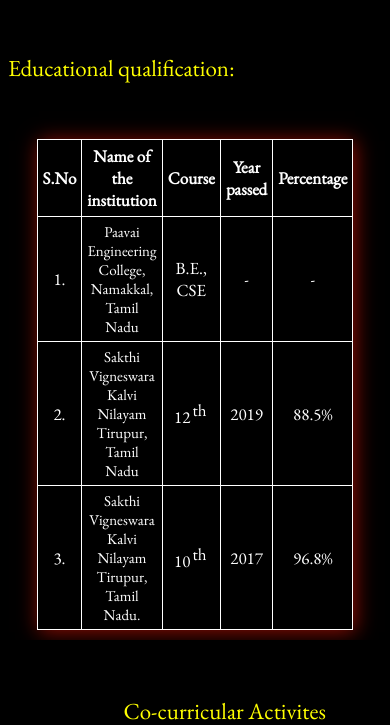
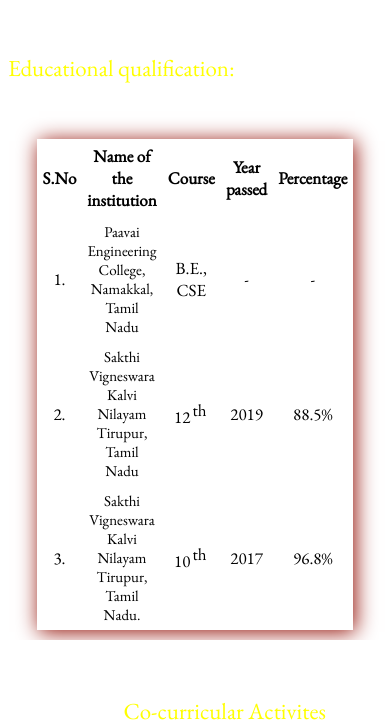
Before and after one commit to VarunKrishnanV/resume, a plain HTML site: page index.html in a window 390 px wide. Shown: the part 527-1252 px from the top of the page. Drawn offline with nearby package versions, Linux system fonts and the light colour scheme; a web font is replaced by a local one.

Commit message:
Update style.css

```diff
--- a/style.css
+++ b/style.css
@@ -224,8 +224,8 @@
         box-sizing: border-box;
         font-family: 'EB Garamond', serif;
         font-size: 17px;
-        background-color: black;
-        color: white;
+        color: black;
+        Background-color: white;
     }
     .contact{
         text-align: center;
```
